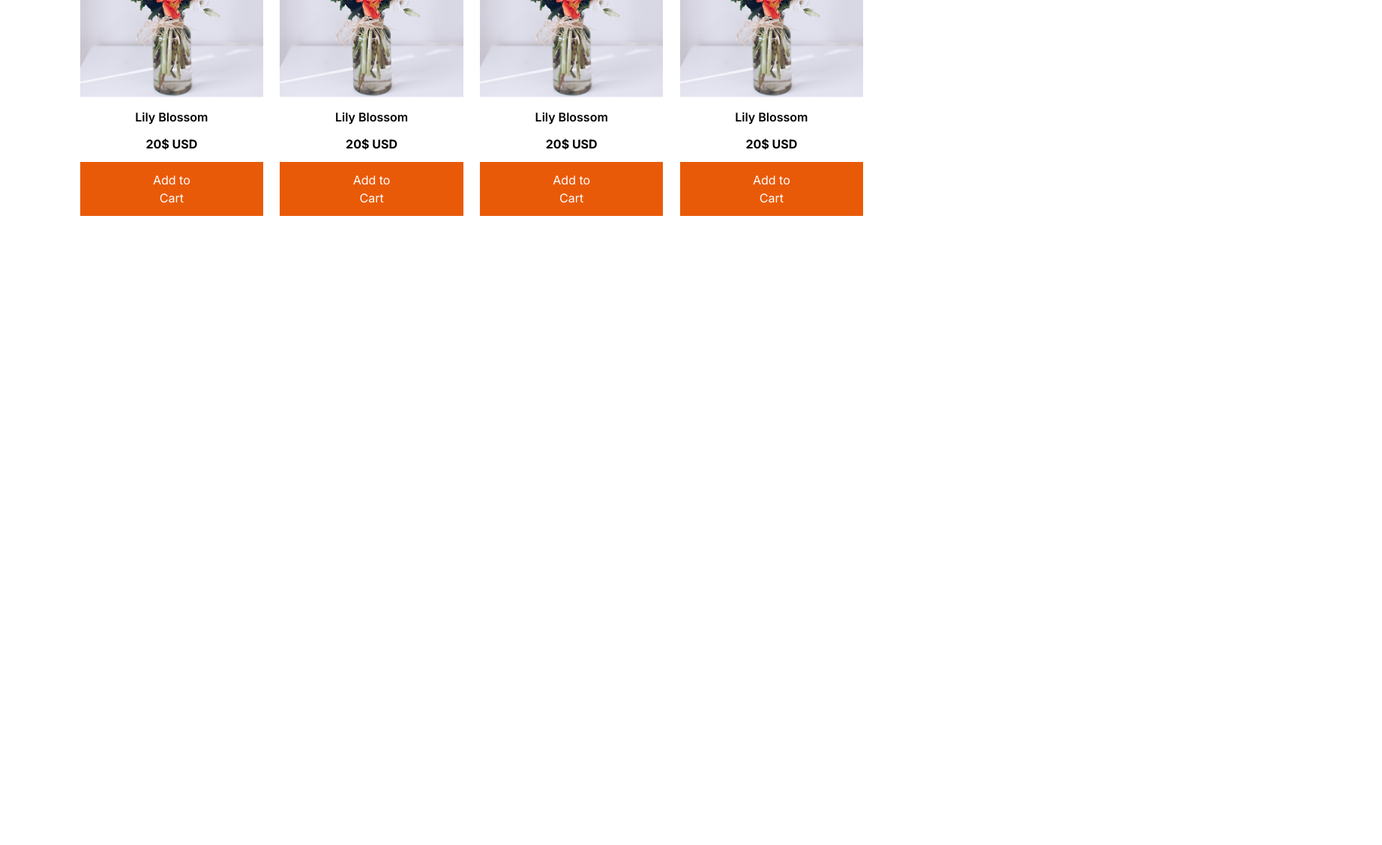
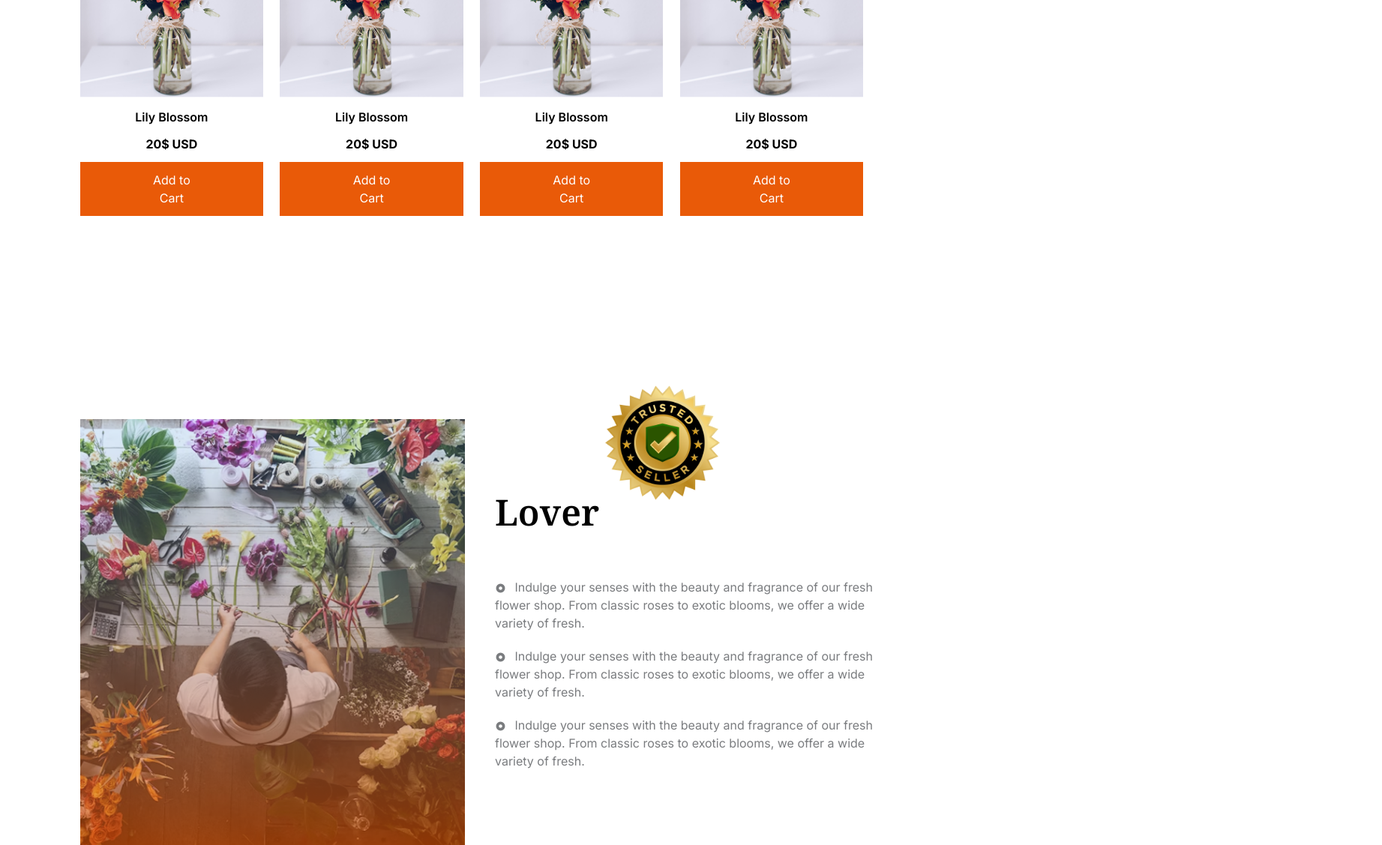
Before and after one commit to nazmul5675/B12A02-Responsive-Flowers, a plain HTML site: page index.html in a window 1280 px wide. Shown: the part 1344-2471 px from the top of the page at 75% size, 1843 px wide, since content can reach past the window. Before the commit the page ends 1644 px from the top, so only its background shows below. Drawn offline with nearby package versions, Linux system fonts and the light colour scheme.

Commit message:
lover section

```diff
--- a/index.html
+++ b/index.html
@@ -169,8 +169,36 @@
 
             </div>
         </div>
-
-
+    </section>
+    <!-- Lover section -->
+    <section class="max-w-10/12 mx-auto mt-10">
+        <div class="relative top-36 left-[670px] z-10 sm:inline-block hidden">
+            <img class="max-w-1/5" src="assets/trusted-badge.png" alt="">
+        </div>
+        <div class="flex sm:flex-row flex-col justify-between items-center gap-10 ">
+            <div class="flex-1">
+                <img class="sm:w-full w-10/12" src="assets/flower-store.png" alt="">
+            </div>
+            <div class="flex-1">
+                <h1 class="text-black text-5xl noto-serif-font font-semibold sm:mb-16 mb-5">Lover</h1>
+                <li class="text-[#7A7C7F] text-base list-none mb-5"> <span class=" text-xs mr-2 ">
+                        <i class="fa-solid fa-circle-dot"></i>
+                    </span>
+                    Indulge your senses with the beauty and fragrance of our fresh
+                    flower shop. From classic roses to
+                    exotic blooms, we offer a wide variety of fresh.</li>
+                <li class="text-[#7A7C7F] text-base list-none mb-5"><span class=" text-xs mr-2 ">
+                        <i class="fa-solid fa-circle-dot"></i>
+                    </span>Indulge your senses with the beauty and fragrance of our fresh
+                    flower shop. From classic roses to
+                    exotic blooms, we offer a wide variety of fresh.</li>
+                <li class="text-[#7A7C7F] text-base list-none"><span class=" text-xs mr-2 ">
+                        <i class="fa-solid fa-circle-dot"></i>
+                    </span>Indulge your senses with the beauty and fragrance of our fresh
+                    flower shop. From classic roses to
+                    exotic blooms, we offer a wide variety of fresh.</li>
+            </div>
+        </div>
     </section>
 </body>
 
```
